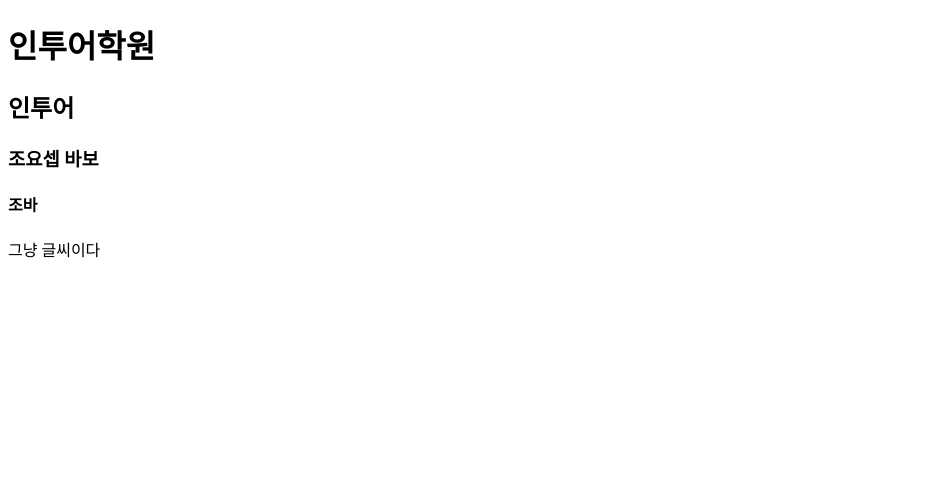
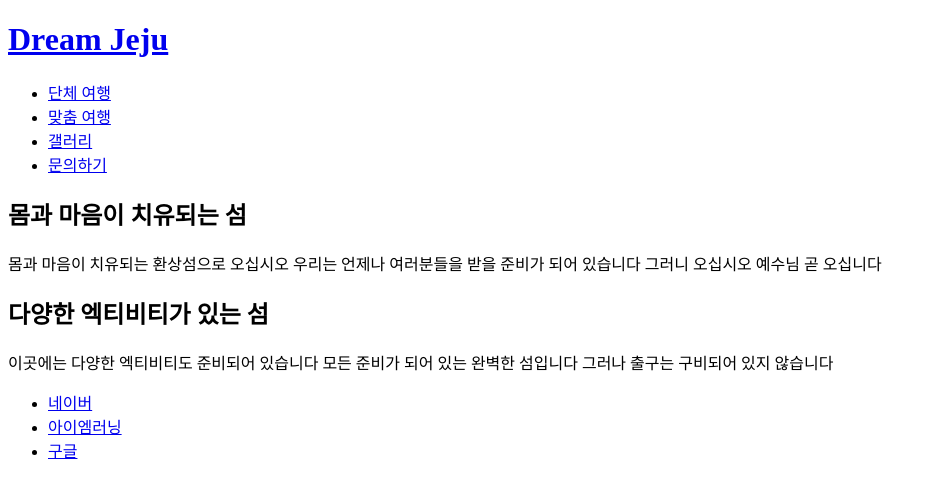
Before and after one commit to Bihun777/html-css, a plain HTML site: page index.html in a window 1280 px wide. Shown: the whole page, without its empty margins (0-934 px from the left). Drawn offline with Linux system fonts and the light colour scheme.

Commit message:
곽태우 IT 실습합니다

```diff
--- a/index.html
+++ b/index.html
@@ -3,14 +3,46 @@
 <head>
     <meta charset="UTF-8">
     <meta name="viewport" content="width=device-width, initial-scale=1.0">
-    <title>이상한 요셉이</title>
+    <title>곽태우 IT 실습</title>
 </head>
 <body>
-    <h1>인투어학원</h1>
-    <h2>인투어</h2>
-    <h3>조요셉 바보</h3>
-    <h4>조바</h4>
-    <div></div>
-    <p>그냥 글씨이다</p>
+    <header>
+        <div id="loge>">
+            <a href="#"><h1>Dream Jeju</h1></a>
+        </div>
+        <nav>
+            <ul id="topMenu">
+                <li><a href="#">단체 여행</a></li>
+                <li><a href="#">맞춤 여행</a></li>
+                <li><a href="#">갤러리</a></li>
+                <li><a href="#">문의하기</a></li>
+            </ul>
+        </nav>
+    </header>
+    <main class="contents">
+        <section id="heedling">
+            <h2>몸과 마음이 치유되는 섬</h2>
+            <p>몸과 마음이 치유되는 환상섬으로 오십시오
+                우리는 언제나 여러분들을 받을 준비가 되어 있습니다
+                그러니 오십시오 예수님 곧 오십니다
+            </p>
+        </section>
+        <section id="activity">
+            <h2>다양한 엑티비티가 있는 섬</h2>
+            <p>이곳에는 다양한 엑티비티도 준비되어 있습니다
+                모든 준비가 되어 있는 완벽한 섬입니다
+                그러나 출구는 구비되어 있지 않습니다
+            </p>
+        </section>
+    </main>
+    <footer>
+        <div id="bottomMenu">
+            <ul>
+                <li><a href="www.naver.com">네이버</a></li>
+                <li><a href="www.imlearing.co.kr">아이엠러닝</a></li>
+                <li><a href="www.Google.com">구글</a></li>
+            </ul>
+        </div>
+    </footer>
 </body>
 </html>
```
